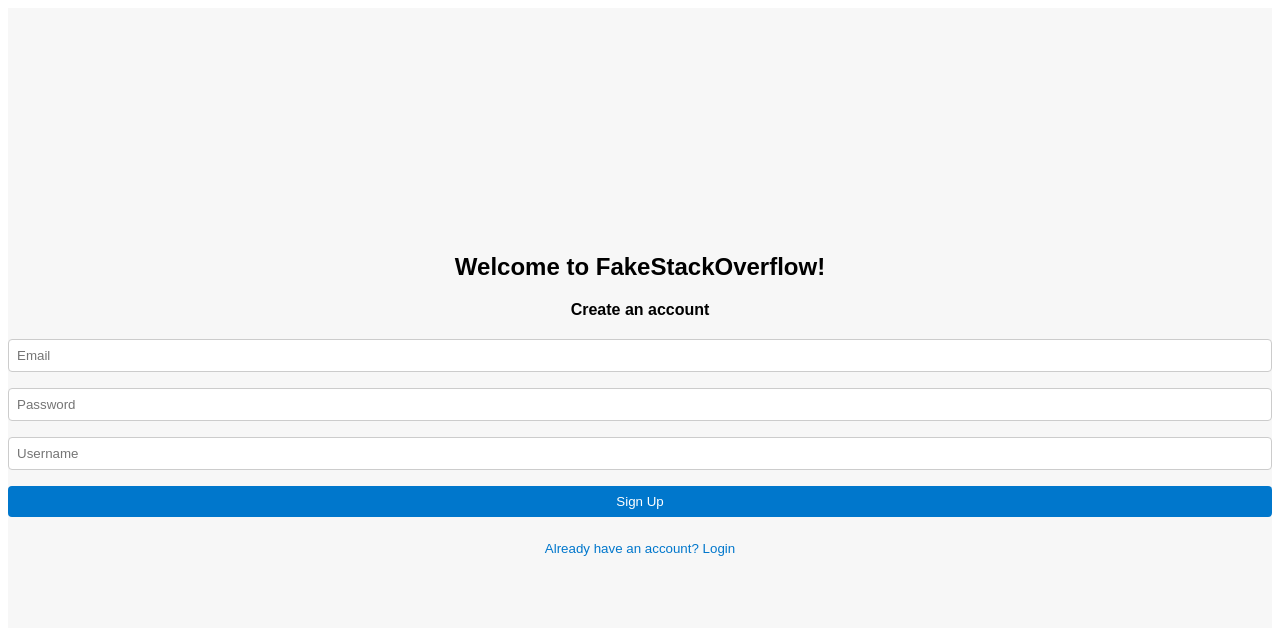
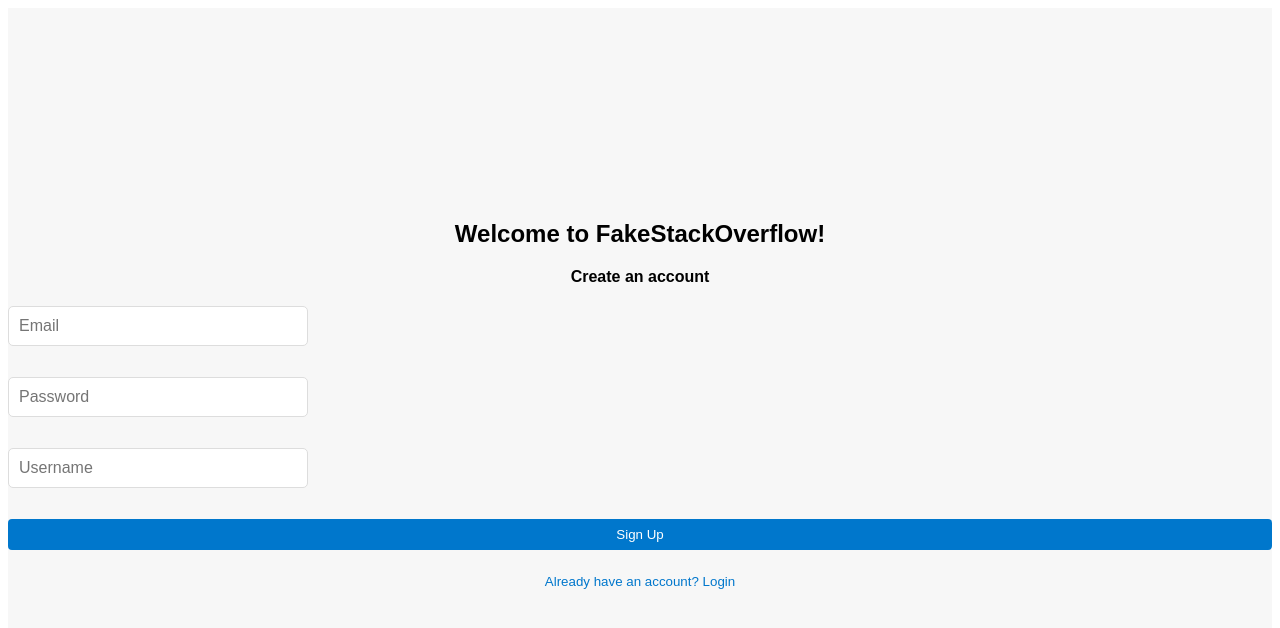
Before and after one commit to p3rciv3l/null_pointer, a React (Create React App) app in the folder client/: page / in a window 1280 px wide. Both pictures are taken after a click on the button "Need an account? Sign Up". Shown: the top 628 px of the page. Built offline with nearby package versions, Linux system fonts and the light colour scheme; no server answers.

Commit message:
Added styling classes to form elements.

```diff
--- a/client/src/components/login/index.tsx
+++ b/client/src/components/login/index.tsx
@@ -41,6 +41,7 @@ const Login = () => {
       <form onSubmit={handleSubmit}>
         <input
           type='email'
+          className='input-text'
           value={email}
           onChange={e => setEmail(e.target.value)}
           placeholder='Email'
@@ -48,6 +49,7 @@ const Login = () => {
         />
         <input
           type='password'
+          className='input-text'
           value={password}
           onChange={e => setPassword(e.target.value)}
           placeholder='Password'
@@ -56,6 +58,7 @@ const Login = () => {
         {isSignUp && (
           <input
             type='text'
+            className='input-text'
             value={username}
             onChange={e => setUsername(e.target.value)}
             placeholder='Username'
```
